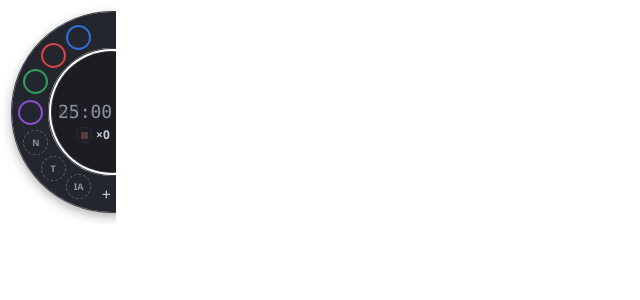
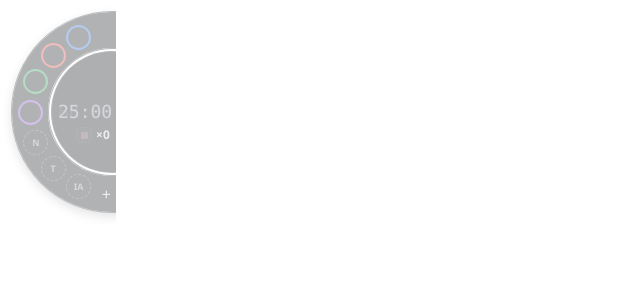
Before and after one commit to migasparotto/tambor-de-notas, a React (Vite) app: page / in a window 1280 px wide. Shown: the top 300 px of the page, without its empty margins (0-640 px from the left). Built offline with nearby package versions, Linux system fonts and the light colour scheme.

Commit message:
Cliques no relógio, stop e + não tiram o teclado do vídeo; tambor nítido só com nota aberta

```diff
--- a/src-tauri/capabilities/default.json
+++ b/src-tauri/capabilities/default.json
@@ -11,6 +11,7 @@
     "core:window:allow-show",
     "core:window:allow-destroy",
     "core:window:allow-set-focus",
+    "core:window:allow-set-focusable",
     "global-shortcut:allow-register",
     "global-shortcut:allow-unregister-all",
     "fs:deny-default",
--- a/src/domain/panel.ts
+++ b/src/domain/panel.ts
@@ -61,6 +61,33 @@ export function windowLayout(
   };
 }
 
+/**
+ * Whether the drum window may take the keyboard. Only while a note panel is open: then
+ * typing goes into the note. Otherwise (no panel, or one shrinking back into its chamber)
+ * clicks on the clock, stop or "+" work but the keyboard stays with the video.
+ */
+export function canTakeKeyboard(panelOpen: boolean): boolean {
+  return panelOpen;
+}
+
+/** What the drum's look depends on. */
+export interface DrumLook {
+  panelOpen: boolean;
+  /** The page says it has focus. Without an open panel it can be wrong: a click on the
+   * clock marks the page focused although the window never takes the keyboard. */
+  focused: boolean;
+  /** The end-of-cycle alert is showing. */
+  alerting: boolean;
+}
+
+/**
+ * Whether the drum is shown sharp (otherwise translucent): during the end-of-cycle alert,
+ * or while a note is open and in use. Clicks on the clock, stop or "+" never make it sharp.
+ */
+export function isDrumSharp({ panelOpen, focused, alerting }: DrumLook): boolean {
+  return alerting || (panelOpen && focused);
+}
+
 /** The keys the drum window listens to (the parts of a keyboard event it needs). */
 export interface DrumKey {
   key: string;
--- a/src/ui/App.tsx
+++ b/src/ui/App.tsx
@@ -4,7 +4,7 @@ import { getCurrentWindow } from "@tauri-apps/api/window";
 import { INITIAL_COLORS, INTEGRATION_CHAMBERS } from "../domain/chambers";
 import { cycleEndEffects } from "../domain/cycleEnd";
 import { fillLevel } from "../domain/noteText";
-import { drumKeyAction, type PanelSize } from "../domain/panel";
+import { canTakeKeyboard, drumKeyAction, isDrumSharp, type PanelSize } from "../domain/panel";
 import type { Settings } from "../domain/settings";
 import { colorIndexOf, colorShortcutEffect, type ShortcutAction } from "../domain/shortcuts";
 import { playSound, wakeAudioOnFirstInput } from "./cycleEndSound";
@@ -30,6 +30,13 @@ interface AppProps {
 }
 
 const STARTUP_MESSAGE_MS = 10000;
+
+/** Makes the window activatable and gives it the keyboard (does nothing outside Tauri). */
+function takeKeyboard(): void {
+  if (!isTauri()) return;
+  const win = getCurrentWindow();
+  void win.setFocusable(true).then(() => win.setFocus());
+}
 
 /** Root of the interface: a transparent window with the drum and, when open, the note panel. */
 function App({ settings, startupProblems }: AppProps) {
@@ -57,8 +64,20 @@ function App({ settings, startupProblems }: AppProps) {
   };
   const pomodoro = usePomodoro(settings, onPhaseEnd);
   const notes = useNotebook(INITIAL_COLORS, settings);
-  // The end-of-cycle alert shows the drum fully, even when the window is not focused.
-  const visible = focused || pomodoro.alert !== null;
+
+  // Without an open panel the window cannot be activated, so clicks on the drum leave the
+  // keyboard with the video; opening a note makes it activatable again and takes the keyboard.
+  const panelOpen = panel?.open ?? false;
+  useEffect(() => {
+    if (!isTauri()) return;
+    if (canTakeKeyboard(panelOpen)) takeKeyboard();
+    else void getCurrentWindow().setFocusable(false);
+  }, [panelOpen]);
+  const visible = isDrumSharp({
+    panelOpen,
+    focused,
+    alerting: pomodoro.alert !== null,
+  });
 
   const chambers: Record<string, ChamberState> = {};
   for (const color of INITIAL_COLORS) {
@@ -89,7 +108,7 @@ function App({ settings, startupProblems }: AppProps) {
     }
     setPanel({ colorId: color.id, size: panel?.size ?? "normal", open: true });
     // The keyboard comes to the app, so typing goes straight into the note.
-    if (isTauri()) void getCurrentWindow().setFocus();
+    takeKeyboard();
   };
   const shortcutMessage = useGlobalShortcuts(settings.shortcuts, onShortcut);
 
```
Also changed, not shown: 3 other files (tests, documents, lock files or other folders).
